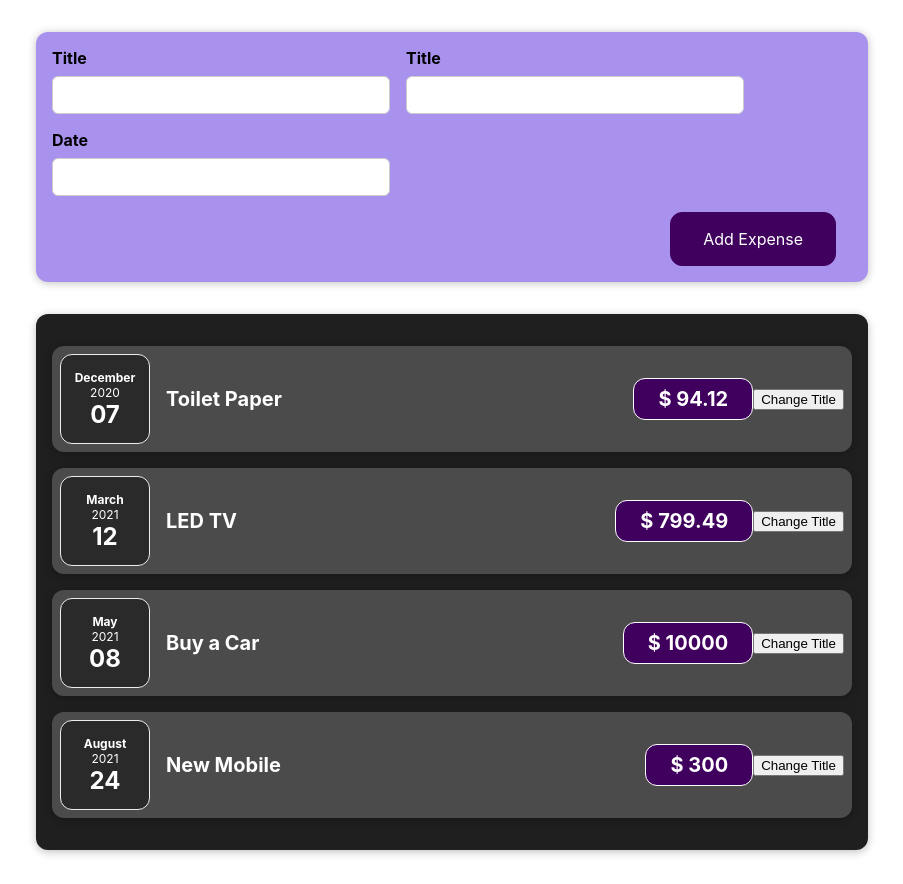
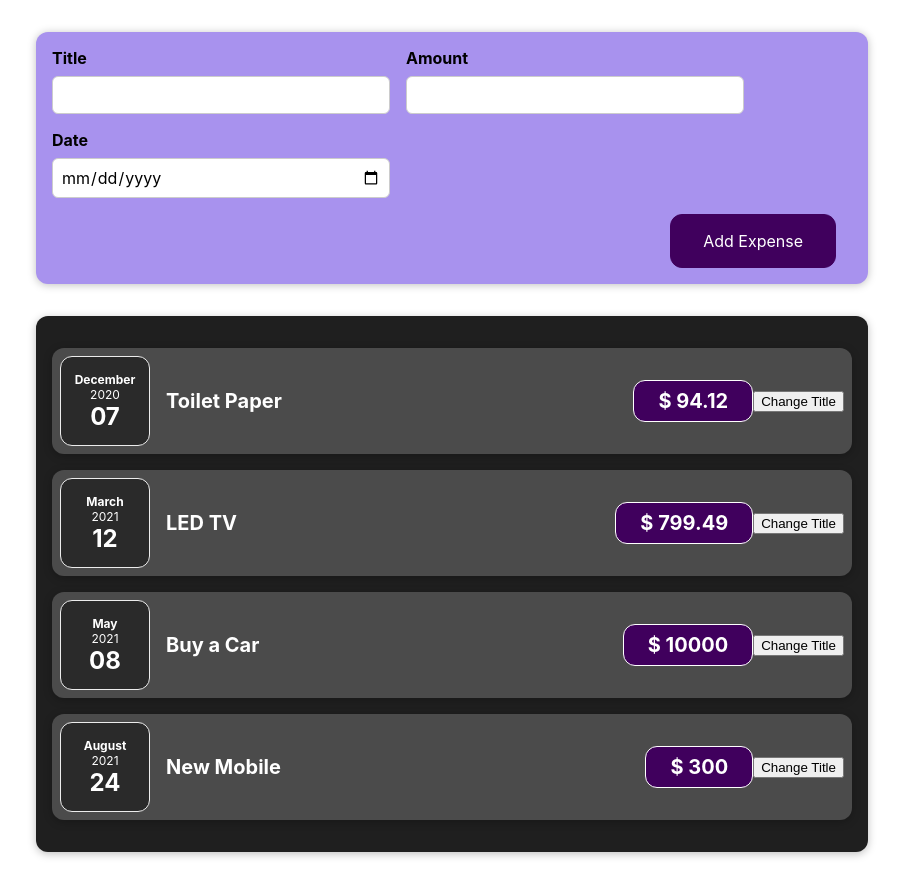
Before and after one commit to AbdullahGhani1/react-expense-tracker-ms, a React (Create React App) app: page / in a window 1280 px wide. Shown: the whole page, without its empty margins (188-1091 px from the left). Built offline with nearby package versions, Linux system fonts and the light colour scheme.

Commit message:
single scedual state

```diff
--- a/src/components/NewExpense/ExpenseForm.js
+++ b/src/components/NewExpense/ExpenseForm.js
@@ -1,22 +1,46 @@
-import React from 'react'
+import React, {useState} from 'react'
 import './ExpenseForm.css'
 
 
 export default function ExpenseForm() {
+    const [enteredTitle,setEnteredTitle] = useState('');
+    const [enteredAmount,setEnteredAmount] = useState('');
+    const [enteredDate,setEnteredDate] = useState('');
+// Single State
+const [userInput,setUserInput]=useState({
+    enteredTitle:'',
+    enteredAmount:'',
+    enteredDate:''
+})
+
+    const titleChangeHandler = (event)=>{
+        // setEnteredTitle(event.target.value)
+        setUserInput((prevState)=>{
+            return {...prevState,enteredTitle: event.target.value}
+        })
+    };
+
+    const amountChangeHandler = (event)=>{
+        setEnteredAmount(event.target.value)
+    };
+
+    const dateChangeHandler = (event)=>{
+        setEnteredDate(event.target.value)
+    };
     return (
        <form >
            <div className="new-expense__controls">
                 <div className="new-expense__control">
                     <label>Title</label>
-                    <input type="text"/>
+                    <input type="text" onChange={titleChangeHandler}/>
                 </div>
                 <div className="new-expense__control">
-                    <label>Title</label>
-                    <input type="text" min="0.01" step="0.01"/>
+                    <label>Amount</label>
+                    <input type="number" min="0.01" step="0.01" onChange={amountChangeHandler}/>
                 </div>
                 <div className="new-expense__control">
                     <label>Date</label>
-                    <input type="text" min="2019-01-01" max="2022-12-31"/>
+                    <input type="date" min="2019-01-01" max="2022-12-31" onChange={dateChangeHandler}/>
                 </div>
             </div>
                 <div className="new-expense__actions">
```
Also changed, not shown: 1 other file (tests, documents, lock files or other folders).
